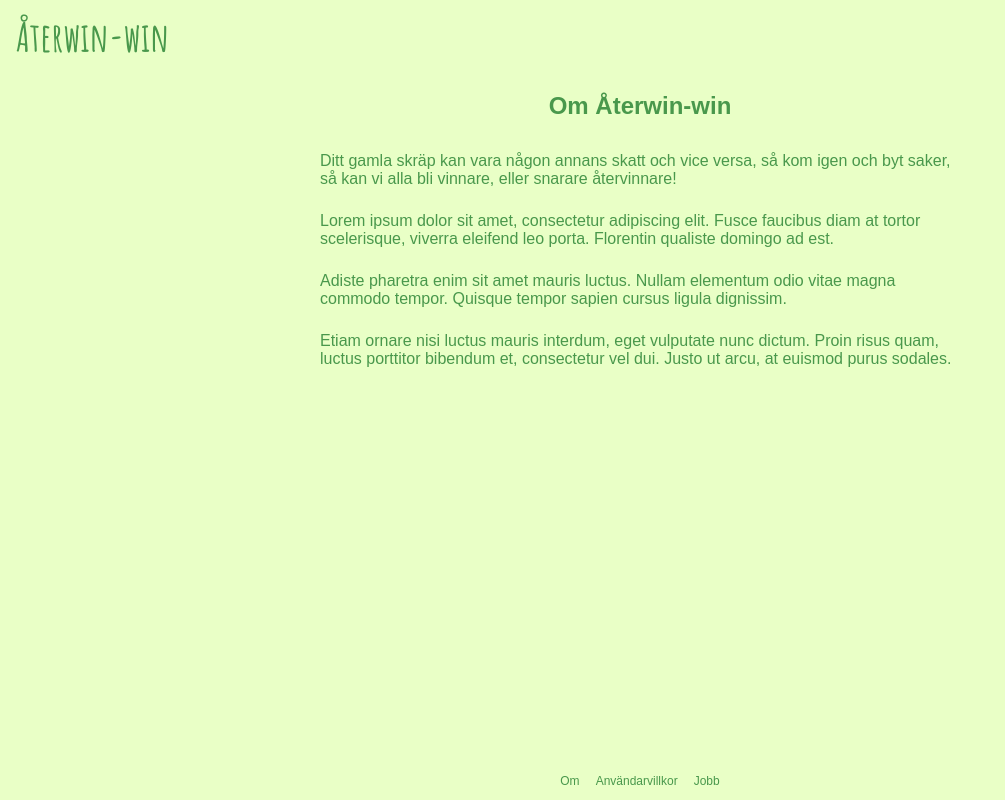
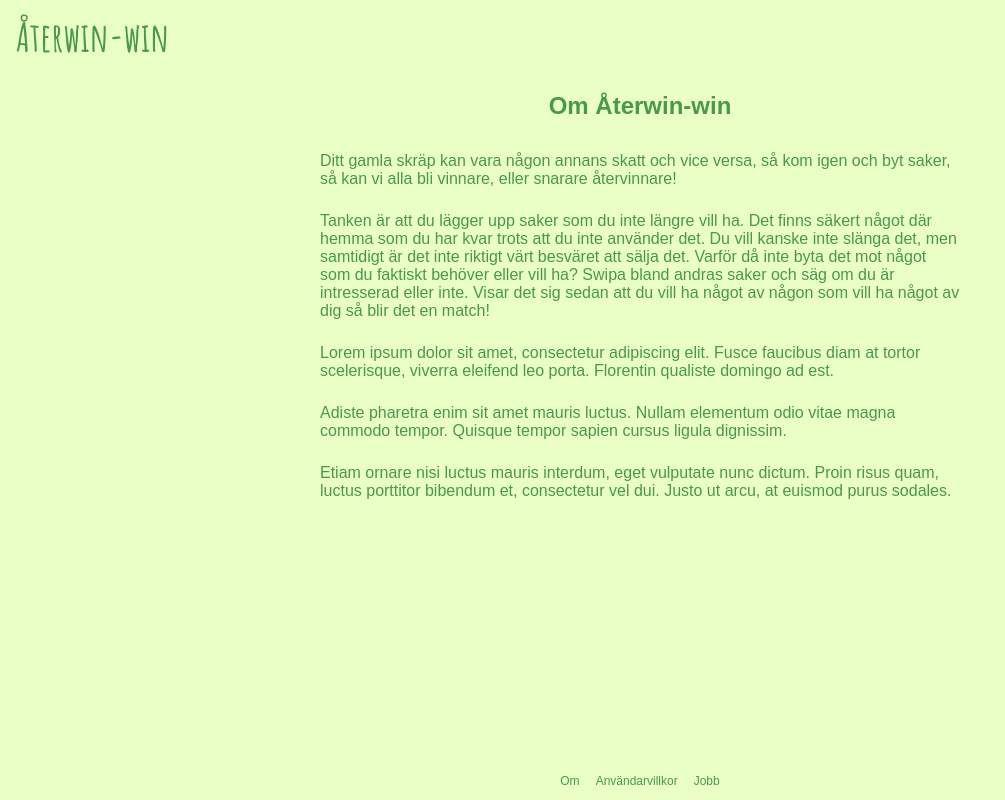
Before and after one commit to Novvea/aterwinwin-fullstack, a React (Create React App) app in the folder client/: page /about in a window 1280 px wide. Shown: the whole page, without its empty margins (0-1005 px from the left). Built offline with nearby package versions, Linux system fonts and the light colour scheme; no server answers; a web font is replaced by a local one.

Commit message:
Add text to Aboutview

```diff
--- a/client/src/view/AboutView.js
+++ b/client/src/view/AboutView.js
@@ -10,6 +10,15 @@ export const AboutView = () => (
     <p>
       Ditt gamla skräp kan vara någon annans skatt och vice versa, så kom igen
       och byt saker, så kan vi alla bli vinnare, eller snarare återvinnare!
+    </p>
+    <p>
+      Tanken är att du lägger upp saker som du inte längre vill ha. Det finns
+      säkert något där hemma som du har kvar trots att du inte använder det. Du
+      vill kanske inte slänga det, men samtidigt är det inte riktigt värt
+      besväret att sälja det. Varför då inte byta det mot något som du faktiskt
+      behöver eller vill ha? Swipa bland andras saker och säg om du är
+      intresserad eller inte. Visar det sig sedan att du vill ha något av någon
+      som vill ha något av dig så blir det en match!
     </p>
     <p>
       Lorem ipsum dolor sit amet, consectetur adipiscing elit. Fusce faucibus
```
